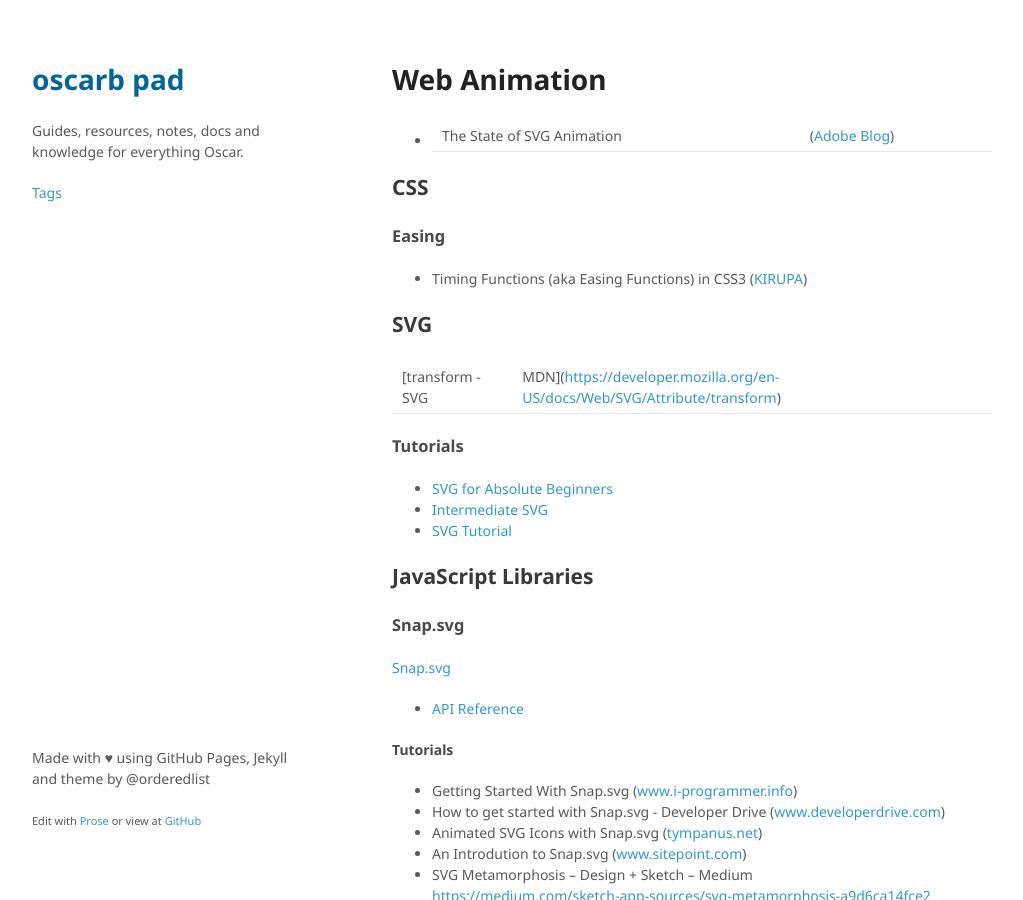
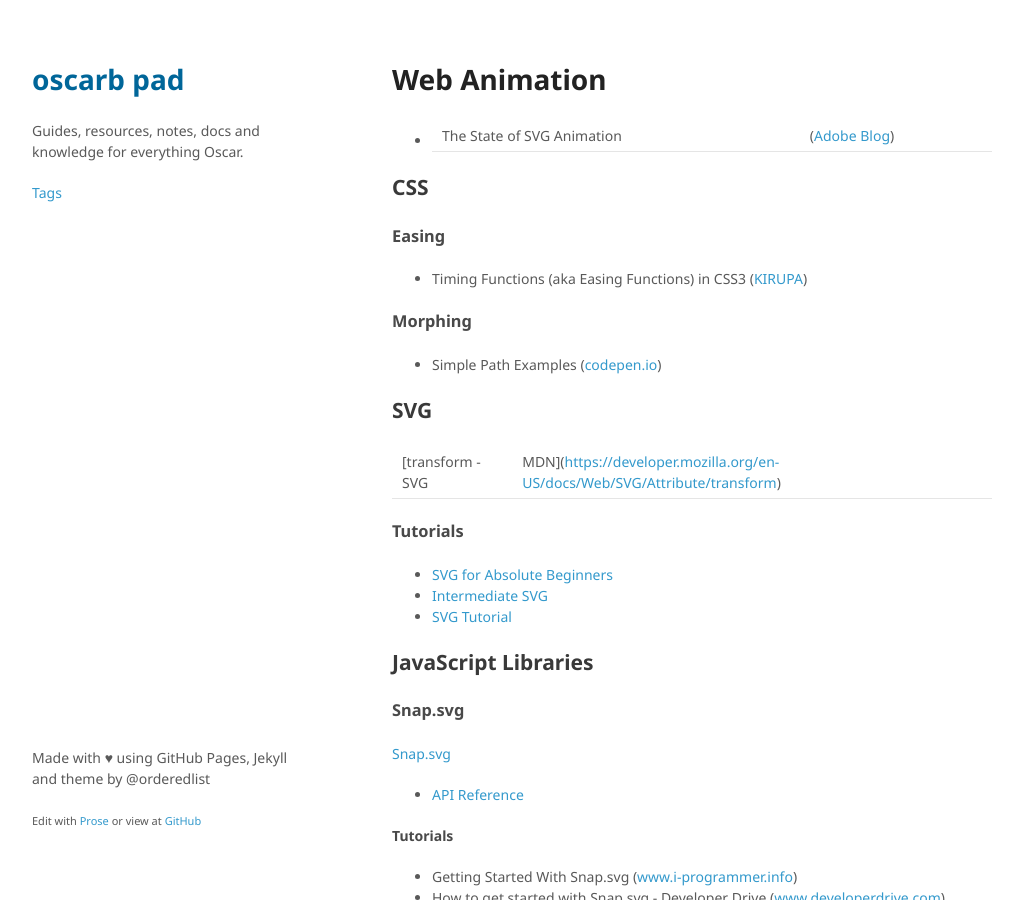
Before and after one commit to oscarb/pad, a Jekyll site: the page built from _docs/web-animation.md, in a window 1280 px wide and 900 px high. Shown: the whole window, without its empty margins (128-1151 px from the left). Built offline with Jekyll 4.4.1, drawn with Linux system fonts in a browser that asks for light colours; some web fonts are replaced.

Commit message:
Update web-animation.md

```diff
--- a/_docs/web-animation.md
+++ b/_docs/web-animation.md
@@ -15,6 +15,10 @@ published: true
 ### Easing
 
 * Timing Functions (aka Easing Functions) in CSS3 ([KIRUPA](https://www.kirupa.com/html5/timing_functions.htm))
+
+### Morphing
+
+* Simple Path Examples ([codepen.io](https://codepen.io/chriscoyier/pen/NRwANp))
 
 ## SVG
 
```
